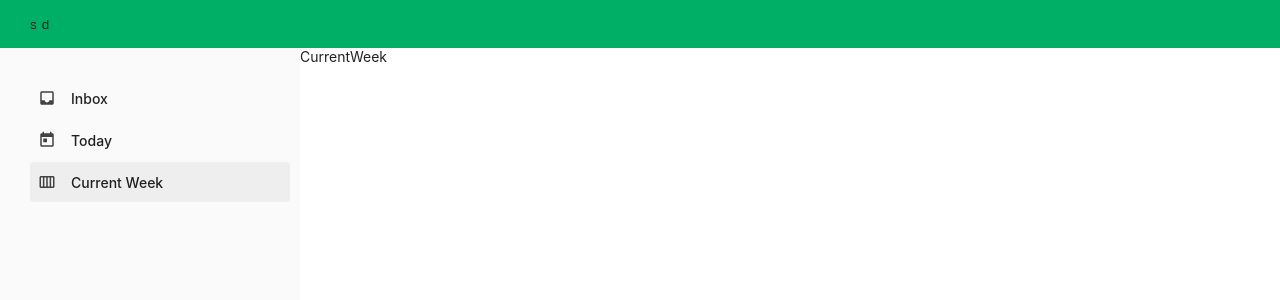
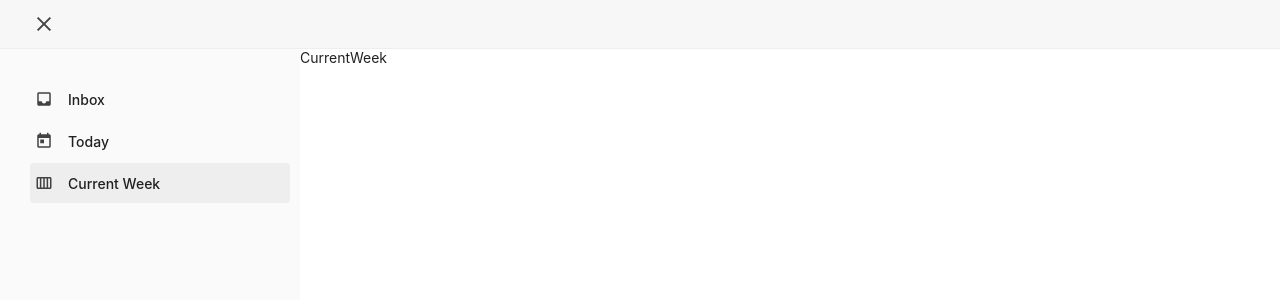
Before and after one commit to Keynotech/EngineeringProjectWeb, a React (Create React App) app: page /week in a window 1280 px wide. Shown: the top 300 px of the page. Built offline with nearby package versions, Linux system fonts and the light colour scheme.

Commit message:
add animated button for toggle sidebar

```diff
--- a/src/App.js
+++ b/src/App.js
@@ -5,7 +5,7 @@ import { ThemeProvider } from "styled-components"
 import lightTheme from "./styles/lightTheme"
 import darkTheme from "./styles/darkTheme"
 import GlobalStyle from "./styles/globalStyle"
-import Navigation from "./components/Navigation/Navigation"
+import Navigation from "./components/navigation/Navigation"
 
 const queryClient = new QueryClient()
 
--- a/src/components/layout/AppLayout.js
+++ b/src/components/layout/AppLayout.js
@@ -2,8 +2,8 @@ import React, { useState, useEffect } from "react"
 import styled, { css } from "styled-components"
 import { Outlet } from "react-router-dom"
 import { useDispatch, useSelector } from "react-redux"
-import TopBar from "../Navigation/topbar"
-import Sidebar from "../Navigation/sidebar"
+import TopBar from "../navigation/topbar"
+import Sidebar from "../navigation/sidebar"
 import { hideSidebar, showSidebar } from "../../app/store/features/sidebarSlice"
 
 const Wrapper = styled.div`
--- /dev/null
+++ b/src/components/navigation/HamburgerMenu.js
@@ -0,0 +1,80 @@
+import React from "react"
+import { useSelector, useDispatch } from "react-redux"
+import styled, { css } from "styled-components"
+import { toggleSidebar } from "../../app/store/features/sidebarSlice"
+
+const Hamburger = styled.div`
+  display: flex;
+  align-items: center;
+  justify-content: center;
+  position: relative;
+  width: 24px;
+  height: 24px;
+  border-radius: 4px;
+  padding: 2px;
+  margin-left: -2px;
+  cursor: pointer;
+
+  &:hover {
+    background-color: ${(props) => props.theme.tertiary};
+  }
+`
+
+const HamburgerInner = styled.div`
+  width: 18px;
+  height: 2px;
+  background-color: ${(props) => props.theme.textSecondary};
+  position: absolute;
+  top: 50%;
+  transform: translateY(-50%);
+  transition: all 0.3s cubic-bezier(0.42, 0, 1, 1);
+
+  ${({ isActive }) =>
+    isActive &&
+    css`
+      background-color: transparent;
+    `}
+
+  &::before,
+  &:after {
+    content: "";
+    width: 18px;
+    height: 2px;
+    background-color: ${(props) => props.theme.textSecondary};
+    position: absolute;
+    transition: transform 0.3s cubic-bezier(0.42, 0, 1, 1);
+  }
+
+  &:after {
+    top: -6px;
+
+    ${({ isActive }) =>
+      isActive &&
+      css`
+        transform: translateY(6px) rotate(45deg);
+      `}
+  }
+  &:before {
+    top: 6px;
+
+    ${({ isActive }) =>
+      isActive &&
+      css`
+        transform: translateY(-6px) rotate(-45deg);
+      `}
+  }
+`
+
+function HamburgerMenu() {
+  const dispatch = useDispatch()
+  const sidebarVisibility = useSelector(
+    (state) => state.sidebarVisibility.value
+  )
+  return (
+    <Hamburger onClick={() => dispatch(toggleSidebar())}>
+      <HamburgerInner isActive={sidebarVisibility} />
+    </Hamburger>
+  )
+}
+
+export default HamburgerMenu
--- a/src/components/navigation/sidebar.js
+++ b/src/components/navigation/sidebar.js
@@ -9,11 +9,11 @@ import { hideSidebar } from "../../app/store/features/sidebarSlice"
 
 const Wrapper = styled.nav`
   position: fixed;
+  left: -400px;
   z-index: 999;
-  overflow-y: auto;
   height: calc(100vh - 56px);
   width: min(300px, 100vw);
-  left: -400px;
+  overflow-y: auto;
   background-color: ${(props) => props.theme.primary};
   transition: all 0.25s cubic-bezier(0.42, 0, 1, 1);
 
@@ -30,8 +30,8 @@ const Wrapper = styled.nav`
 
 const Container = styled.div`
   width: calc(100% - 40px);
+  padding-top: 30px;
   padding-left: 30px;
-  padding-top: 30px;
   padding-bottom: 30px;
 
   @media (max-width: 440px) {
@@ -46,7 +46,7 @@ const MenuList = styled.ul`
       display: flex;
       align-items: center;
       flex-direction: row;
-      padding: 8px;
+      padding: 8px 5px;
       border-radius: 4px;
       min-height: 24px;
     }
--- a/src/components/navigation/topbar.js
+++ b/src/components/navigation/topbar.js
@@ -1,25 +1,29 @@
 /* eslint-disable react/self-closing-comp */
 import React from "react"
-import { useDispatch } from "react-redux"
 import styled from "styled-components"
-import { toggleSidebar } from "../../app/store/features/sidebarSlice"
-import { toggleDarkMode } from "../../app/store/features/themeSlice"
+import HamburgerMenu from "./HamburgerMenu"
 
 const Wrapper = styled.div`
-  width: 100vw;
-  height: 48px;
   display: flex;
   align-items: center;
   justify-content: center;
-  background-color: ${(props) => props.theme.brandColor};
+  z-index: 1000;
+  width: 100vw;
+  height: 48px;
+  background-color: ${(props) => props.theme.secondary};
+  border-bottom: 1px solid ${(props) => props.theme.tertiary};
 `
 
 const Container = styled.div`
+  display: flex;
+  justify-content: space-between;
   height: 100%;
   width: 100%;
-  padding: 0 30px;
-  display: flex;
-  justify-content: space-between;
+  padding: 0 32px;
+
+  @media (max-width: 440px) {
+    padding: 0 12px;
+  }
 `
 
 const LeftMenu = styled.div`
@@ -33,22 +37,11 @@ const RightMenu = styled.div`
 `
 
 function TopBar() {
-  const dispatch = useDispatch()
-
   return (
     <Wrapper>
       <Container>
         <LeftMenu>
-          <button type="button" onClick={() => dispatch(toggleSidebar())}>
-            s
-          </button>
-          <button
-            style={{ marginLeft: "5px" }}
-            type="button"
-            onClick={() => dispatch(toggleDarkMode())}
-          >
-            d
-          </button>
+          <HamburgerMenu />
         </LeftMenu>
         <RightMenu></RightMenu>
       </Container>
--- a/src/styles/darkTheme.js
+++ b/src/styles/darkTheme.js
@@ -1,8 +1,8 @@
 const darkTheme = {
-  background: "#000",
-  primary: "#050505",
+  background: "#111111",
+  primary: "#000",
   secondary: "#080808",
-  tertiary: "#111111",
+  tertiary: "#050505",
   textPrimary: "#dedede",
   textSecondary: "#bdbdbd",
   textTertiary: "#9e9e9e",
--- a/src/styles/globalStyle.js
+++ b/src/styles/globalStyle.js
@@ -1,6 +1,11 @@
 import { createGlobalStyle } from "styled-components"
 
 const GlobalStyle = createGlobalStyle`
+
+html {
+    -webkit-tap-highlight-color: transparent;
+}
+
 body {
     background: ${({ theme }) => theme.background};
     margin:0;
@@ -16,6 +21,7 @@ h1,h2,h3, header,p, a, a:link, a:active, a:visited, a:hover {
     margin:0;
     text-decoration:none;
     color: ${({ theme }) => theme.textPrimary}
+
 }
 button {
     background: none;
```
